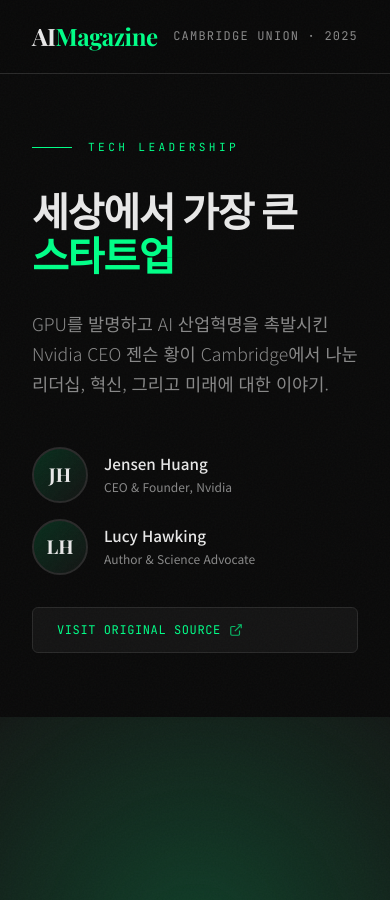
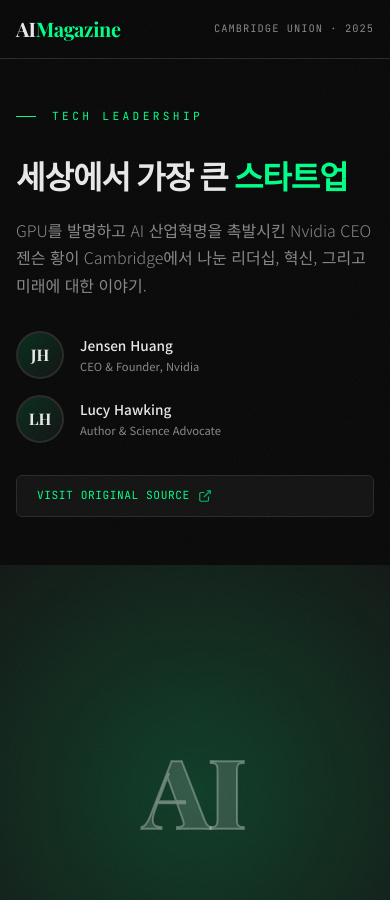
Before and after one commit to Jazzy-Lazy-Cafe/ai-magazine, a Jekyll site: the page built from _posts/2025-01-22-jensen-huang-cambridge.html, in a window 390 px wide and 900 px high. Built offline with Jekyll 4.4.1, drawn with Linux system fonts in a browser that asks for light colours.

Commit message:
breakpoint 추가

```diff
--- a/assets/css/magazine.css
+++ b/assets/css/magazine.css
@@ -659,6 +659,164 @@
     }
 }
 
+/* Galaxy Fold 4 and very narrow screens */
+@media (max-width: 480px) {
+    .magazine-header {
+        padding: 0.75rem 1rem;
+    }
+
+    .logo {
+        font-size: 1.25rem;
+    }
+
+    .episode-info {
+        font-size: 0.65rem;
+    }
+
+    .hero-content {
+        padding: 3rem 1rem;
+    }
+
+    .hero-title {
+        font-size: clamp(2rem, 5vw, 4.5rem);
+        margin-bottom: 1.5rem;
+    }
+
+    .hero-subtitle {
+        font-size: 1rem;
+        margin-bottom: 2rem;
+    }
+
+    .hero-label::before {
+        width: 20px;
+    }
+
+    .guest-avatar {
+        width: 48px;
+        height: 48px;
+        font-size: 1rem;
+    }
+
+    .guest-info h4 {
+        font-size: 0.85rem;
+    }
+
+    .guest-info p {
+        font-size: 0.7rem;
+    }
+
+    .magazine-grid {
+        padding: 1rem;
+        gap: 1.5rem;
+    }
+
+    .magazine-grid .key-insight {
+        margin: 1.5rem -1rem;
+        width: calc(100% + 2rem);
+        padding: 3rem 1rem;
+    }
+
+    .key-insight {
+        padding: 3rem 1rem;
+    }
+
+    .key-insight::before {
+        font-size: 20rem;
+        top: -3rem;
+        left: 0;
+    }
+
+    .article-section {
+        padding: 3rem 0;
+        gap: 2rem;
+    }
+
+    .section-number {
+        font-size: 4rem;
+        top: -1.5rem;
+        left: -0.5rem;
+    }
+
+    .section-title {
+        font-size: 1.35rem;
+        margin-bottom: 1.5rem;
+    }
+
+    .question {
+        font-size: 1rem;
+        margin-bottom: 1rem;
+    }
+
+    .question::before {
+        font-size: 1.1rem;
+        margin-right: 0.5rem;
+    }
+
+    .answer {
+        font-size: 0.9rem;
+        line-height: 1.75;
+    }
+
+    .answer::first-letter {
+        font-size: 3rem;
+        margin-right: 0.35rem;
+    }
+
+    .sidebar-knowledge {
+        padding: 1.5rem;
+    }
+
+    .full-width-section {
+        padding: 2rem 1rem;
+        margin: 1.5rem -1rem;
+        width: calc(100% + 2rem);
+        gap: 2rem;
+    }
+
+    .stat-card {
+        padding: 1.5rem 1rem;
+    }
+
+    .stat-number {
+        font-size: 3rem;
+    }
+
+    .stat-label {
+        font-size: 0.75rem;
+    }
+
+    .magazine-footer {
+        padding: 3rem 1rem;
+    }
+
+    .footer-quote {
+        font-size: 1.25rem;
+        margin-bottom: 1.5rem;
+    }
+
+    .original-link-btn {
+        padding: 0.65rem 1.25rem;
+        font-size: 0.7rem;
+    }
+
+    .insight-quote {
+        font-size: clamp(1.3rem, 3vw, 2.2rem);
+    }
+
+    .insight-translation {
+        font-size: 1rem;
+        padding-left: 1.5rem;
+    }
+
+    .quote-block {
+        padding: 2rem 1.5rem;
+    }
+
+    .visual-text {
+        font-size: clamp(6rem, 20vw, 16rem);
+    }
+}
+
 /* Animation */
 .fade-in {
     opacity: 0;
```
